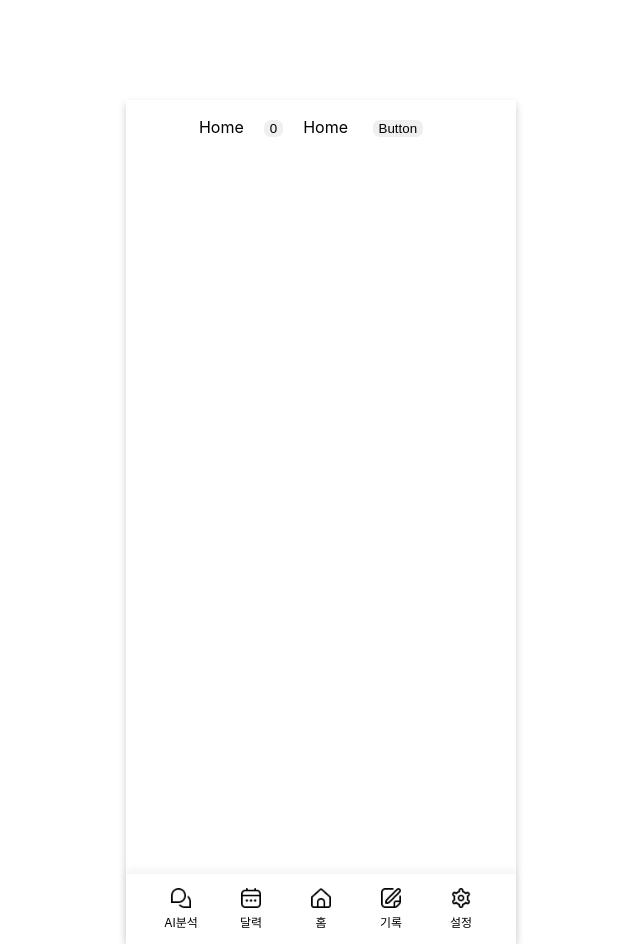
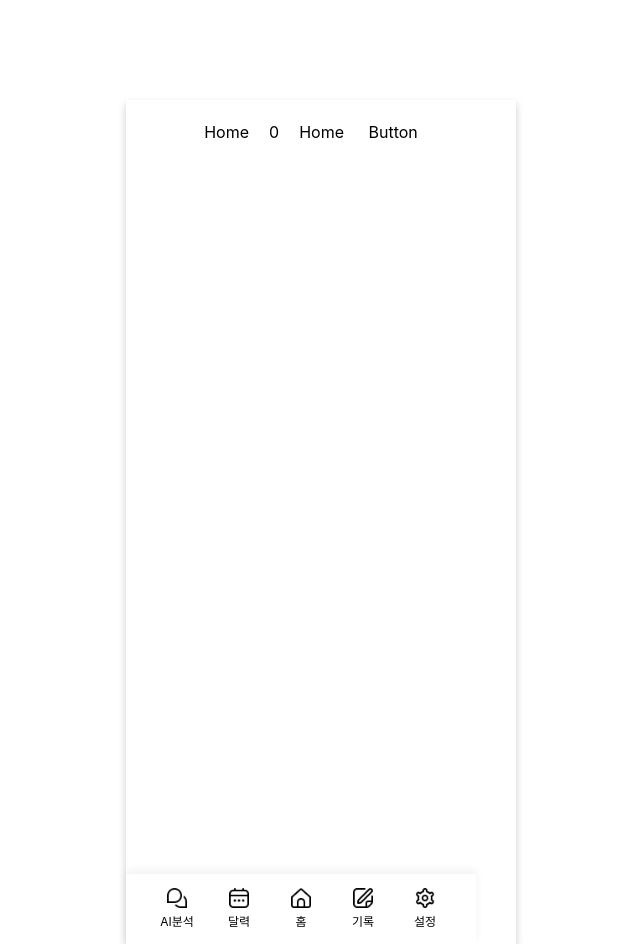
Before and after one commit to kimmyoungji/elice_proj3_back, a React (Create React App) app: page /home in a window 1280 px wide. Shown: the whole page, without its empty margins (319-959 px from the left). Built offline with nearby package versions, Linux system fonts and the light colour scheme.

Commit message:
Design: RESET CSS적용

```diff
--- a/src/index.css
+++ b/src/index.css
@@ -14,6 +14,53 @@
   width: 390px;
   height: 844px;
   box-shadow: 0 4px 8px 0 rgba(0, 0, 0, 0.2);
+}
+
+/* RESET CSS */
+* {
+  margin: 0;
+  padding: 0;
+  font: inherit;
+  color: inherit;
+}
+*,
+:after,
+:before {
+  box-sizing: border-box;
+}
+:root {
+  -webkit-tap-highlight-color: transparent;
+  -webkit-text-size-adjust: 100%;
+  text-size-adjust: 100%;
+  cursor: default;
+  line-height: 1.5;
+  overflow-wrap: break-word;
+  -moz-tab-size: 4;
+  tab-size: 4;
+}
+html,
+body {
+  height: 100%;
+}
+img,
+picture,
+video,
+canvas,
+svg {
+  display: block;
+  max-width: 100%;
+}
+button {
+  background: none;
+  border: 0;
+  cursor: pointer;
+}
+a {
+  text-decoration: none;
+}
+table {
+  border-collapse: collapse;
+  border-spacing: 0;
 }
 
 /* GLOBAL */
```
